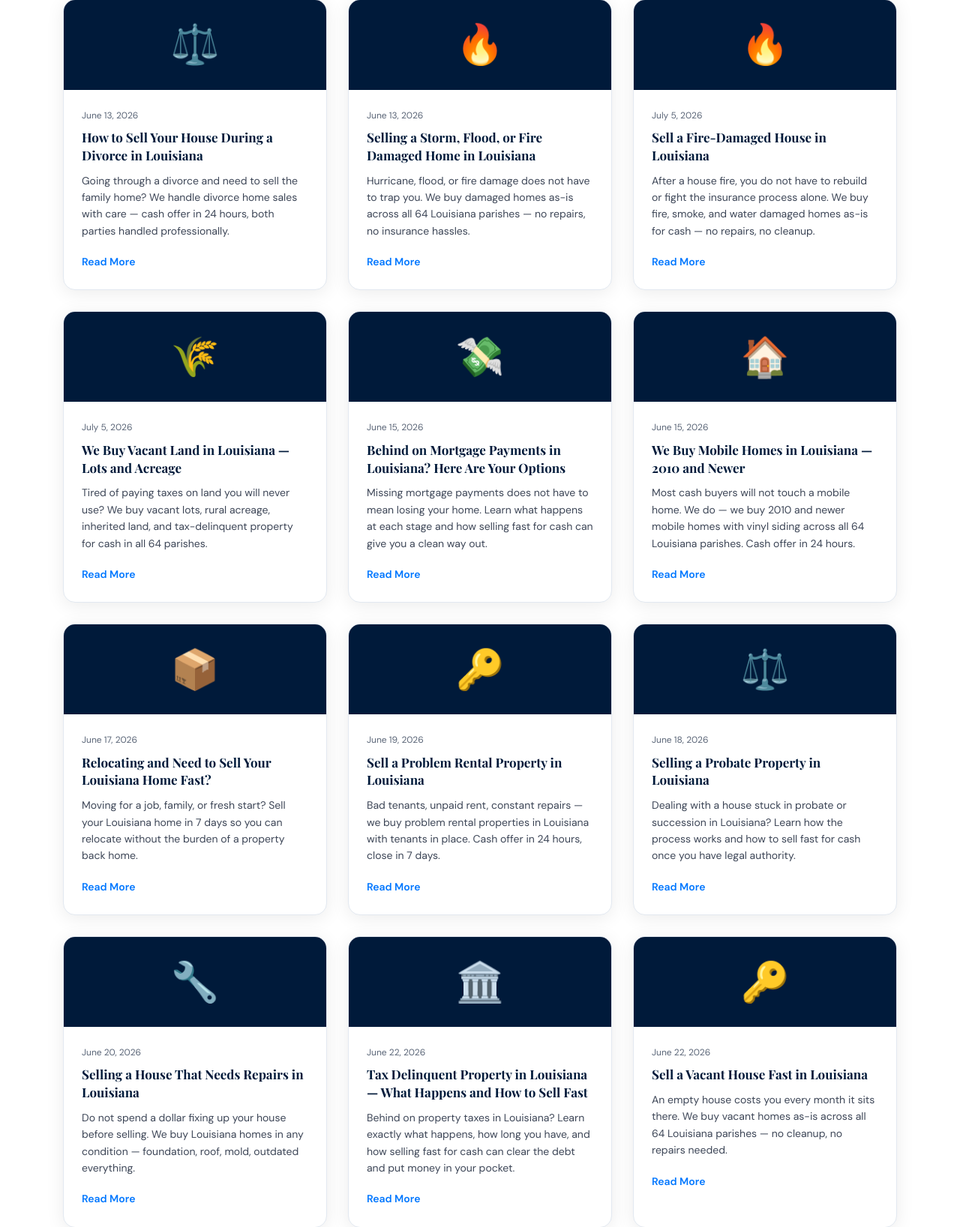
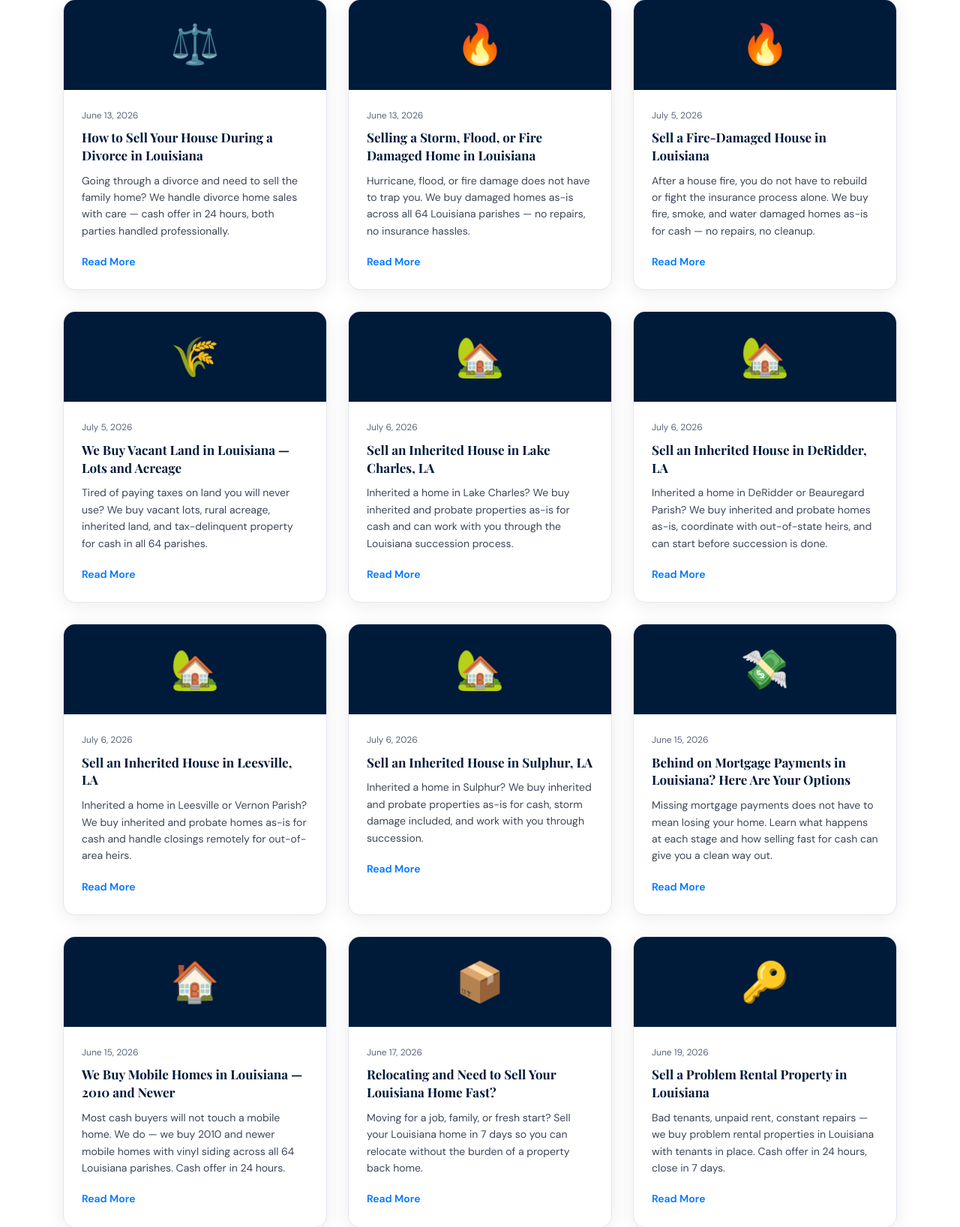
Before and after one commit to Armstrongrealestate/Website, a Flask app: page /blog in a window 1280 px wide. Shown: the part 961-2598 px from the top of the page at 75% size. Run offline with Flask 3, Linux system fonts and the light colour scheme.

Commit message:
Add inherited property cards to blog index

```diff
--- a/templates/blog.html
+++ b/templates/blog.html
@@ -33,6 +33,10 @@
           ('storm-damage-house-louisiana', 'Selling a Storm, Flood, or Fire Damaged Home in Louisiana', 'June 13, 2026', 'Hurricane, flood, or fire damage does not have to trap you. We buy damaged homes as-is across all 64 Louisiana parishes — no repairs, no insurance hassles.', '🔥'),
           ('sell-fire-damaged-house-louisiana', 'Sell a Fire-Damaged House in Louisiana', 'July 5, 2026', 'After a house fire, you do not have to rebuild or fight the insurance process alone. We buy fire, smoke, and water damaged homes as-is for cash — no repairs, no cleanup.', '🔥'),
           ('sell-vacant-land-louisiana', 'We Buy Vacant Land in Louisiana — Lots and Acreage', 'July 5, 2026', 'Tired of paying taxes on land you will never use? We buy vacant lots, rural acreage, inherited land, and tax-delinquent property for cash in all 64 parishes.', '🌾'),
+          ('sell-inherited-house-lake-charles', 'Sell an Inherited House in Lake Charles, LA', 'July 6, 2026', 'Inherited a home in Lake Charles? We buy inherited and probate properties as-is for cash and can work with you through the Louisiana succession process.', '🏡'),
+          ('sell-inherited-house-deridder', 'Sell an Inherited House in DeRidder, LA', 'July 6, 2026', 'Inherited a home in DeRidder or Beauregard Parish? We buy inherited and probate homes as-is, coordinate with out-of-state heirs, and can start before succession is done.', '🏡'),
+          ('sell-inherited-house-leesville', 'Sell an Inherited House in Leesville, LA', 'July 6, 2026', 'Inherited a home in Leesville or Vernon Parish? We buy inherited and probate homes as-is for cash and handle closings remotely for out-of-area heirs.', '🏡'),
+          ('sell-inherited-house-sulphur', 'Sell an Inherited House in Sulphur, LA', 'July 6, 2026', 'Inherited a home in Sulphur? We buy inherited and probate properties as-is for cash, storm damage included, and work with you through succession.', '🏡'),
           ('behind-on-mortgage-payments-louisiana', 'Behind on Mortgage Payments in Louisiana? Here Are Your Options', 'June 15, 2026', 'Missing mortgage payments does not have to mean losing your home. Learn what happens at each stage and how selling fast for cash can give you a clean way out.', '💸'),
           ('we-buy-mobile-homes-louisiana', 'We Buy Mobile Homes in Louisiana — 2010 and Newer', 'June 15, 2026', 'Most cash buyers will not touch a mobile home. We do — we buy 2010 and newer mobile homes with vinyl siding across all 64 Louisiana parishes. Cash offer in 24 hours.', '🏠'),
           ('relocating-need-to-sell-house-louisiana', 'Relocating and Need to Sell Your Louisiana Home Fast?', 'June 17, 2026', 'Moving for a job, family, or fresh start? Sell your Louisiana home in 7 days so you can relocate without the burden of a property back home.', '📦'),
```
